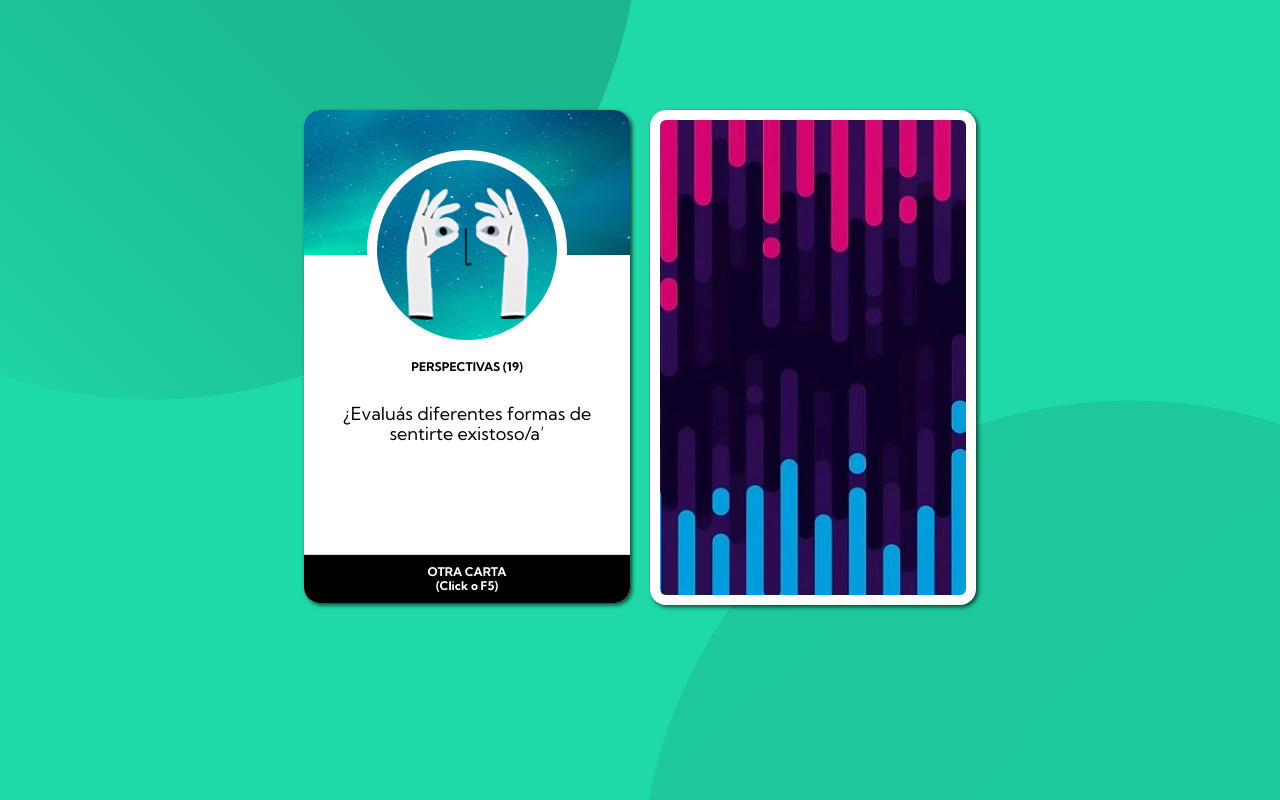
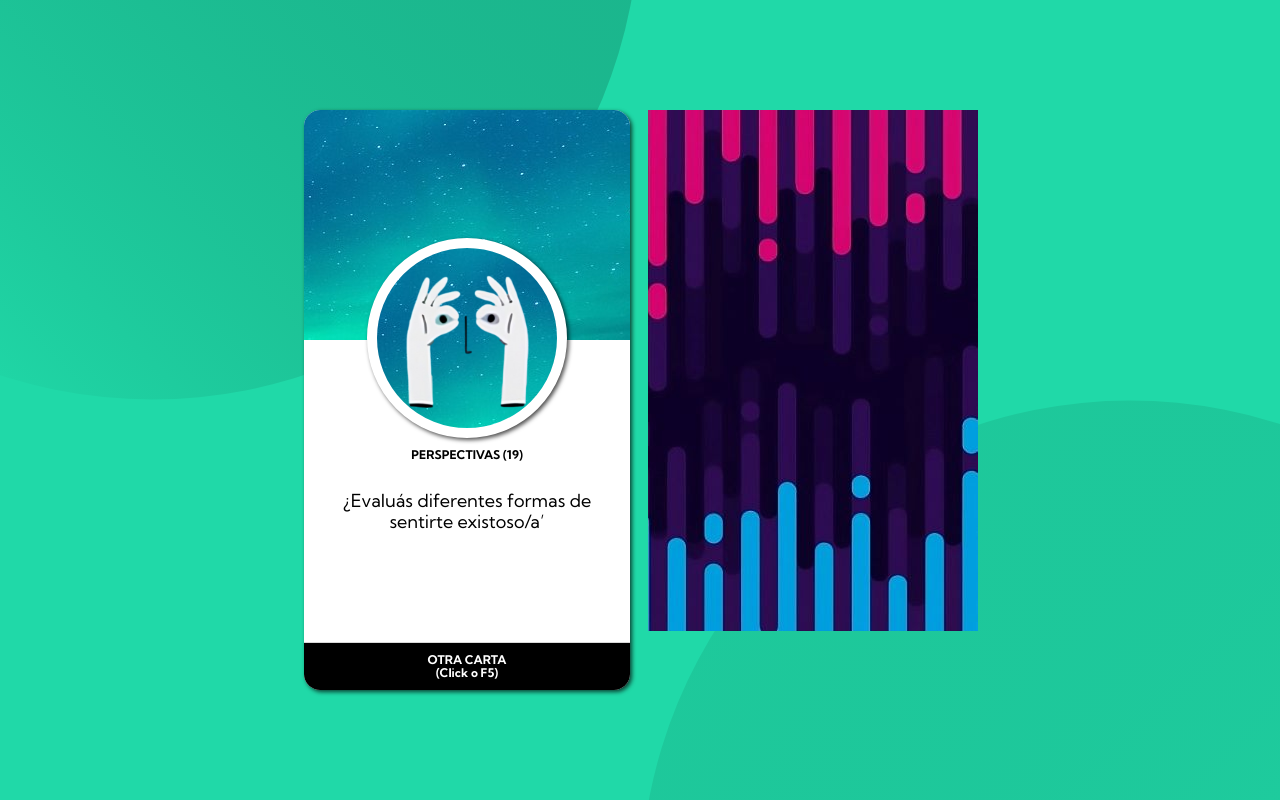
Before and after one commit to katto-dev/into-words, a plain HTML site: page index.html in a window 1280 px wide. Drawn offline with Linux system fonts and the light colour scheme.

Commit message:
Fix style
Fix style

```diff
--- a/css/estilos.css
+++ b/css/estilos.css
@@ -25,6 +25,7 @@ body {
 .flex {
   align-items: flex-start;
   display: flex;
+  flex-direction: row;
   justify-content: center;
   height: 100vh;
   padding-top: 100px;
@@ -44,10 +45,15 @@ article {
   width: 326px;
   /*transform: rotateY(180deg);*/
 }
-.card-cover-header {
+.card-cover-image-header {
+  background-color: white;
+  border: 0px solid white;
+  border-radius: 0px;
+  box-shadow: 0px 0px 0px rgba(0, 0, 0, 0.7);
   display: block;
   height: 145px;
-  width: 100%;
+  overflow: hidden;
+  width: 326px;
 }
 .card-cover-body {
   align-items: center;
@@ -55,16 +61,20 @@ article {
   display: flex;
   flex-direction: column;
   height: 300px;
-  width: 326px;
 }
 .card-cover-body-img {
   border: 10px solid white;
   border-radius: 50%;
   background-image: url("../img/cards/presentacion-back.jpg");
   background-color: white;
+  box-shadow: 2px 2px 4px rgba(0, 0, 0, 0.7);
   height: 200px;
   margin-top: -105px;
   width: 200px;
+  -webkit-border-radius: 50%;
+  -moz-border-radius: 50%;
+  -ms-border-radius: 50%;
+  -o-border-radius: 50%;
 }
 .card-cover-body-title {
   font-size: 1.8rem;
@@ -160,7 +170,7 @@ button:hover {
 }
 
 /* CARD BACKCOVER */
-.card-backcover-body {
+.card-backcover {
   align-items: center;
   border-bottom: 0px solid rgba(153, 153, 153, 0.383);
   display: flex;
@@ -168,10 +178,7 @@ button:hover {
   max-height: 495px;
   width: 326px;
 }
-.card-backcover-body span {
-  padding-bottom: 100px;
-}
-.card-backcover-image {
+.card-backcover-image-back {
   background-color: white;
   border: 10px solid white;
   border-radius: 16px;
@@ -179,12 +186,12 @@ button:hover {
   height: 495px;
   overflow: hidden;
   width: 326px;
-  -webkit-border-radius: 16px;
-  -moz-border-radius: 16px;
-  -ms-border-radius: 16px;
-  -o-border-radius: 16px;
 }
 
-
+@media all and (max-width: 768px) {
+  .card-backcover {
+    display: none;
+  }
+}
 
 /*# sourceMappingURL=estilos.css.map */
```
